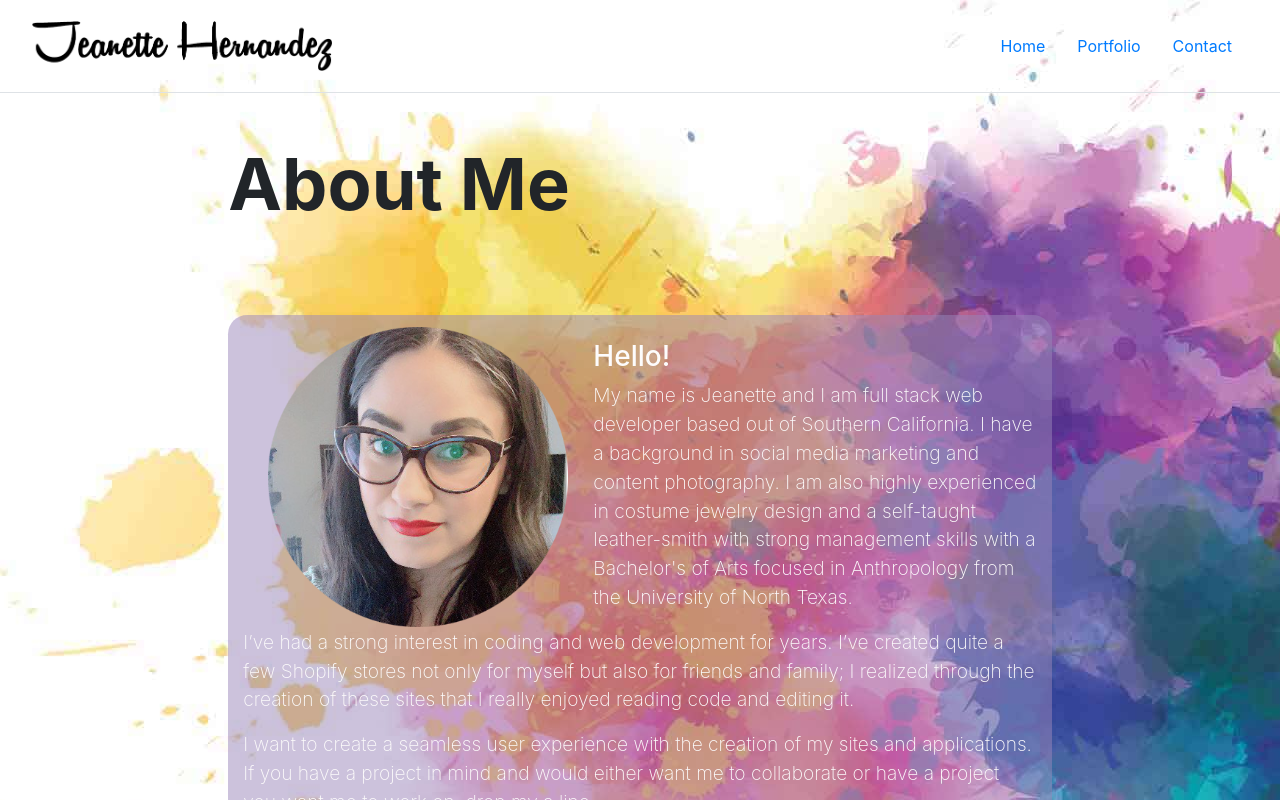
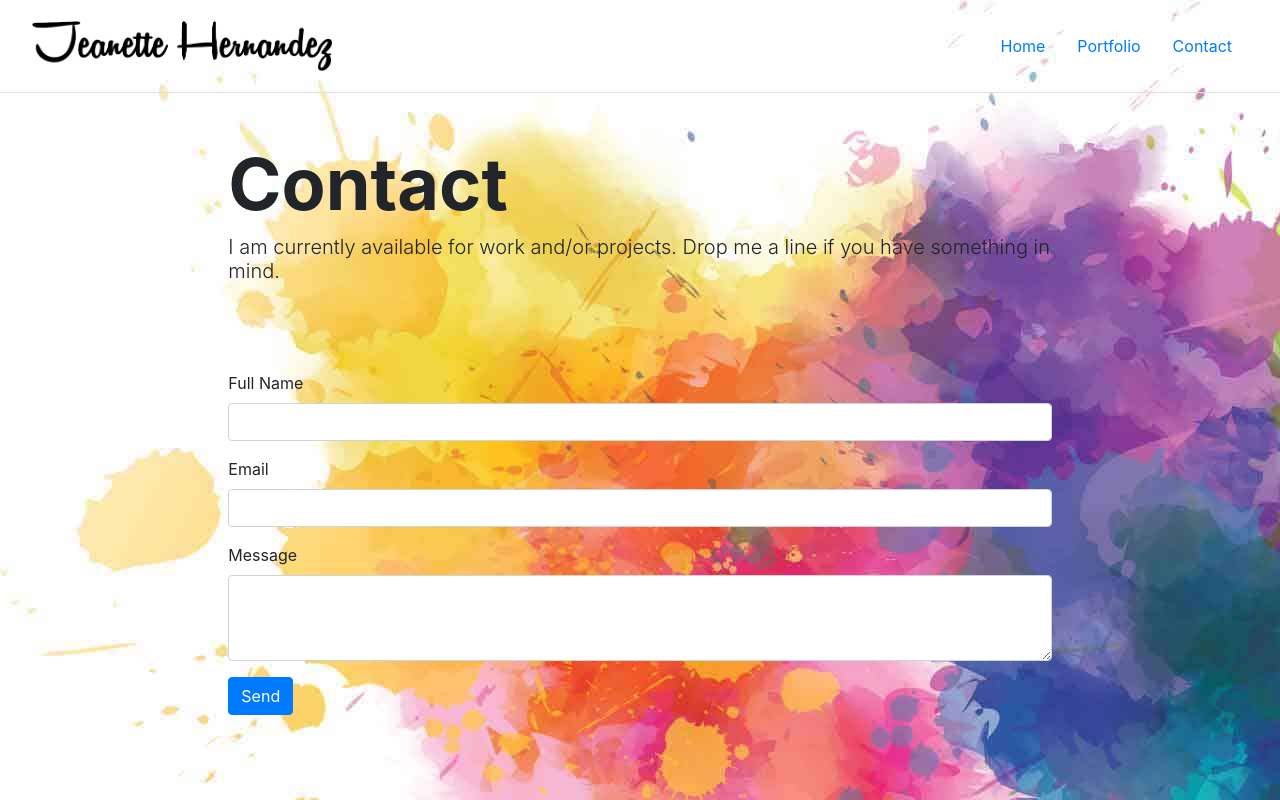
Before and after one commit to jeanhern81/React_Portfolio, a React (Create React App) app: page /contact in a window 1280 px wide. Shown: the top 800 px of the page. Built offline with nearby package versions, Linux system fonts and the light colour scheme.

Commit message:
form and routes

```diff
--- a/src/App.js
+++ b/src/App.js
@@ -66,7 +66,7 @@ class App extends React.Component {
             </Navbar.Collapse>
           </Navbar>
 
-          <Route path='/' render={() => <HomePage title={this.state.home.title} subTitle={this.state.home.subTitle} text={this.state.home.text}  />} />
+          <Route path='/' exact render={() => <HomePage title={this.state.home.title} subTitle={this.state.home.subTitle} text={this.state.home.text}  />} />
           <Route path='/portfolio' render={() => <PortfolioPage title={this.state.portfolio.title}  subTitle={this.state.portfolio.subTitle} text={this.state.portfolio.text}/>} />
           <Route path='/contact' render={() => <ContactPage title={this.state.contact.title} subTitle={this.state.contact.subTitle} text={this.state.contact.text} />} />
 
```
